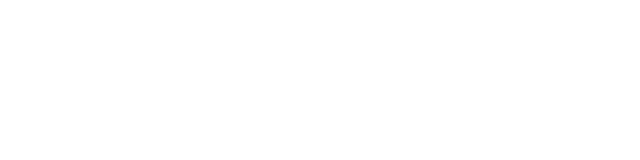
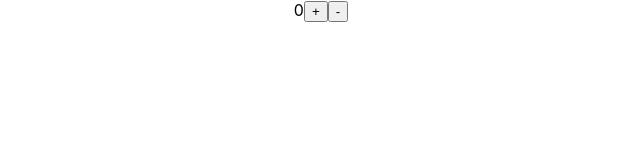
Before and after one commit to project815/React_Study, a React (Create React App) app: page / in a window 1280 px wide. Shown: the top 160 px of the page, without its empty margins (319-959 px from the left). Built offline with nearby package versions, Linux system fonts and the light colour scheme; the HTML template or start-up script is replaced by a standard one.

Commit message:
useState, hooks의 장점./ 함수형 프로그래밍이 가능해짐, 컴포넌트 단위의 상태관리가 용이해짐, 기존 클래스 방식보다 hooks기반의 함수프로그래밍은 코드 길이도 짧고 훨씬 간편하게 사용할 수 있다git add .!

```diff
--- a/src/App.js
+++ b/src/App.js
@@ -1,14 +1,53 @@
 /** @format */
 
 import "./App.css";
-import { useState } from "react";
+import React, { useState } from "react";
 
-function App() {
-  const item = useState(0)[1];
-  const item2 = useState(0)[2];
+const App = () => {
+  const [item, setItem] = useState(0);
 
-  console.log(item, item2);
-  return <div className="App"></div>;
+  const incrementItem = () => setItem(item + 1);
+  const decrementItem = () => setItem(item - 1);
+
+  return (
+    <div className="App">
+      {item}
+      <button onClick={incrementItem}>+</button>
+      <button onClick={decrementItem}>-</button>
+    </div>
+  );
+};
+
+class AppUgly extends React.Component {
+  state = {
+    item: 1,
+  };
+  render() {
+    const { item } = this.state;
+
+    return (
+      <div className="App">
+        {item}
+        <button onClick={this.incrementItem}>+</button>
+        <button onClick={this.decrementItem}>-</button>
+      </div>
+    );
+  }
+
+  incrementItem = () => {
+    this.setState((state) => {
+      return {
+        item: state.item + 1,
+      };
+    });
+  };
+  decrementItem = () => {
+    this.setState((state) => {
+      return {
+        item: state.item - 1,
+      };
+    });
+  };
 }
 
 export default App;
```
Also changed, not shown: src/index.js (added, +9 -0 lines).
